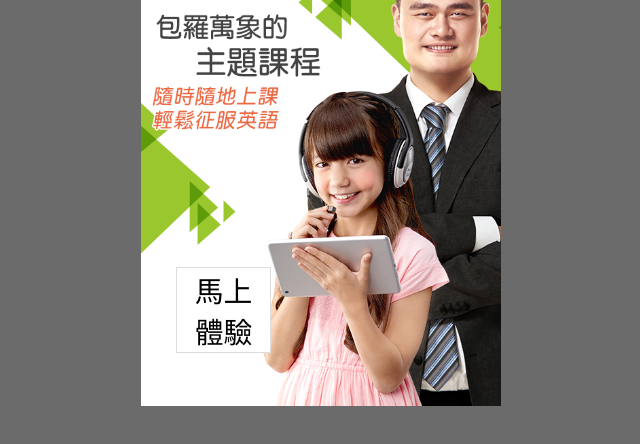
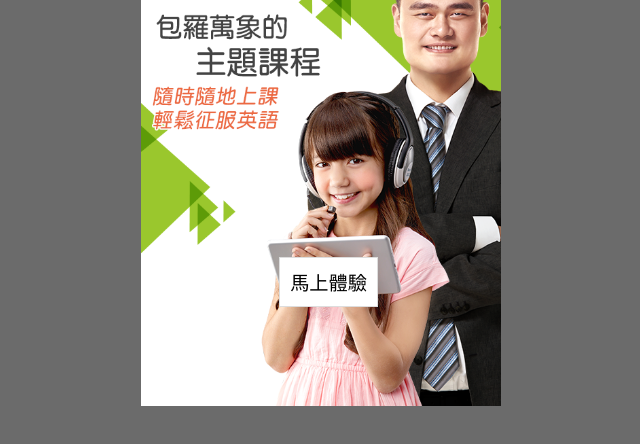
Before and after one commit to chyp10665/tutor-form, a plain HTML site: page index.html in a window 1280 px wide. Shown: the part 102-546 px from the top of the page, without its empty margins (319-959 px from the left). Drawn offline with Linux system fonts and the light colour scheme.

Commit message:
Update style.css

```diff
--- a/style.css
+++ b/style.css
@@ -64,9 +64,7 @@ a{
 footer {
     position: relative;
     bottom: 0px;
-    padding: 20px;
-    width: 135px;
-    font-size: 1.8em;
+    padding: 10px;
     text-align: center;
     margin-top:250px;
     margin-left:15px;
@@ -91,7 +89,9 @@ footer {
 button{
     background-color:White;
     border:1px solid #ddd;
-    font-size:1em;
+    font-size:1.2em;
     margin:0px auto;
+    padding:10px;
+    border-radius:8px
     font-family: '微軟正黑體',SimHei,'PingFang TC','PingFang SC';
 }
```
